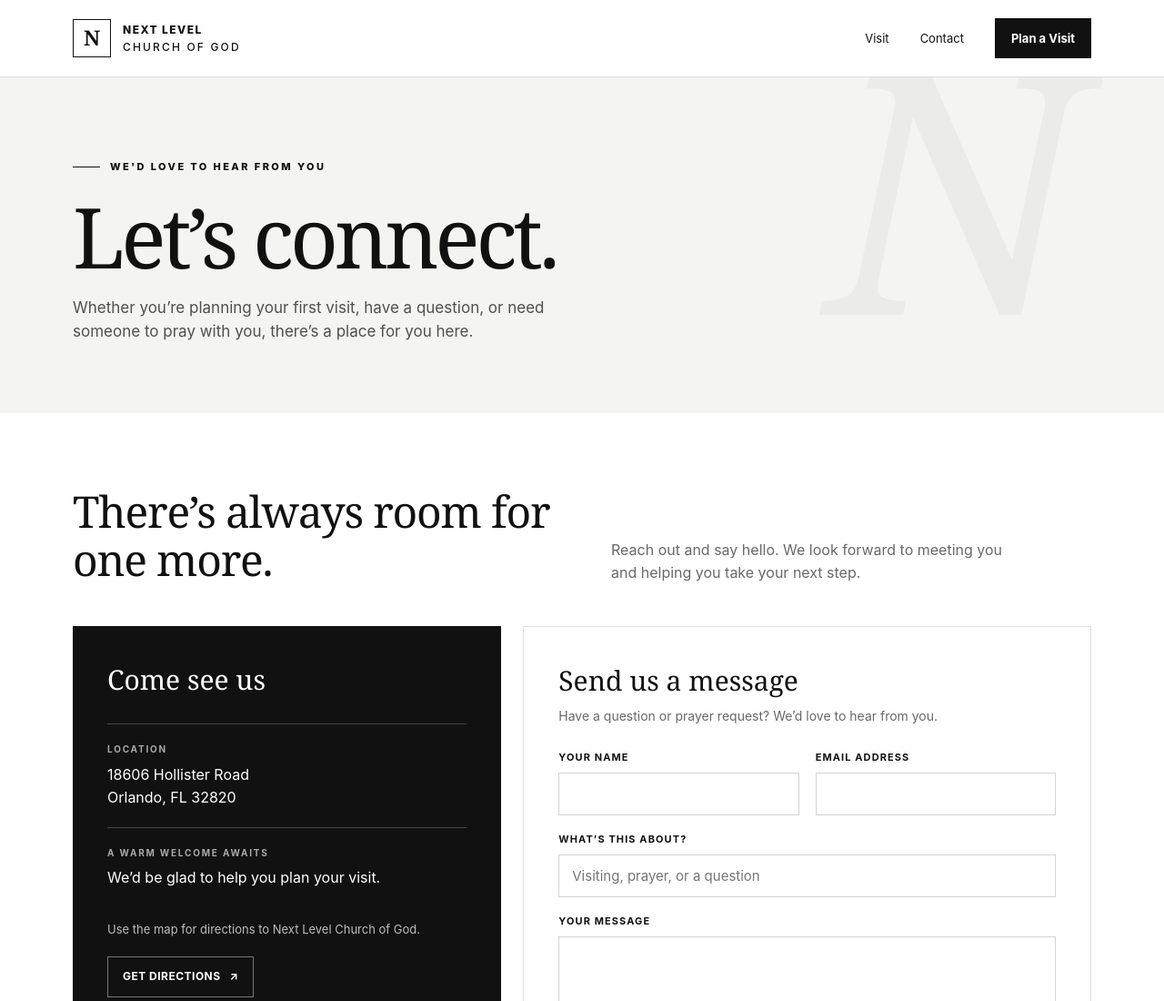
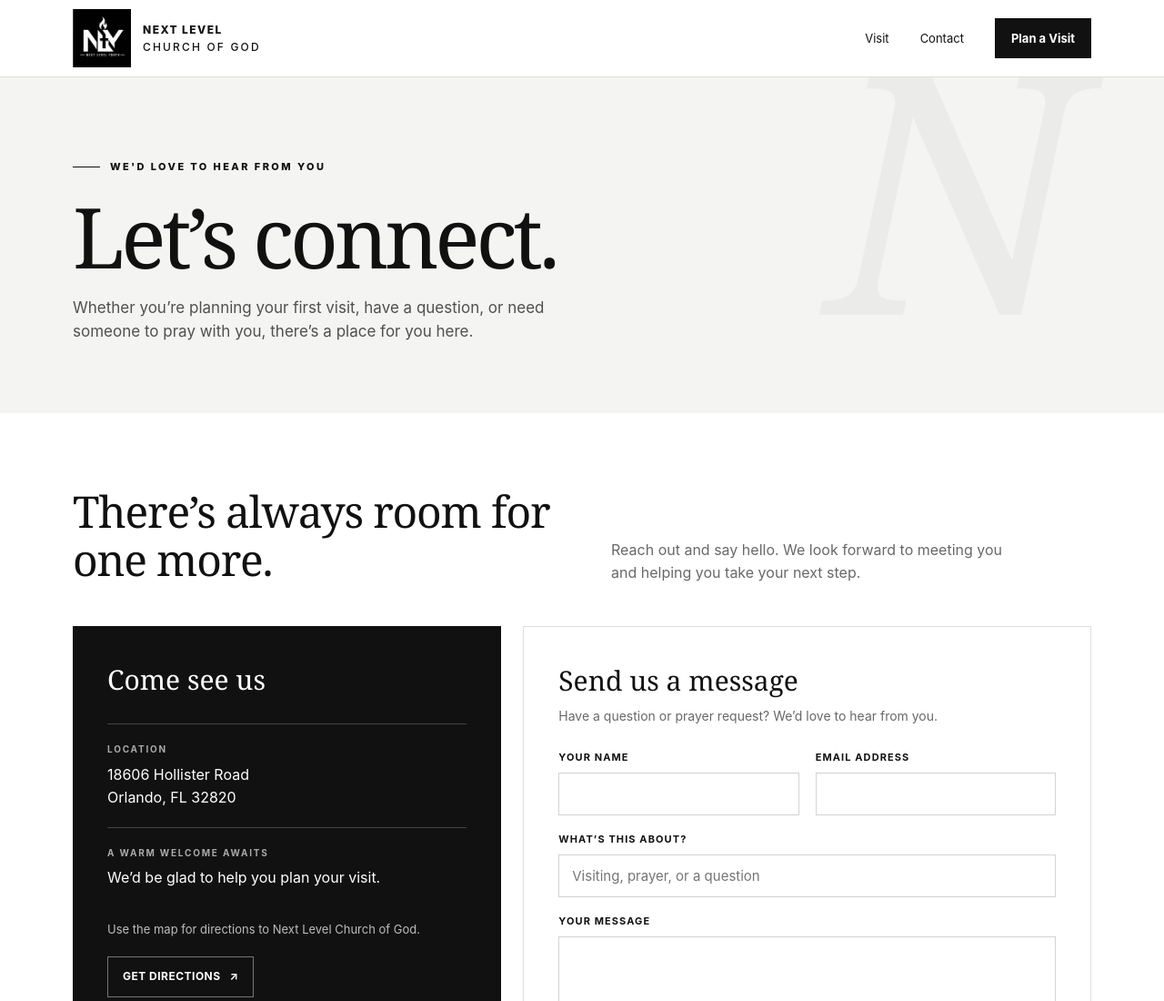
Before and after one commit to ceezdlr/Church-website, a plain HTML site: page index.html in a window 1280 px wide. Shown: the top 1100 px of the page at 91% size. Drawn offline with Linux system fonts and the light colour scheme.

Commit message:
Add church logo to contact page

```diff
--- a/index.html
+++ b/index.html
@@ -11,7 +11,7 @@
     *{box-sizing:border-box}html{scroll-behavior:smooth}body{margin:0;background:var(--paper);color:var(--ink);font-family:var(--sans);line-height:1.55}
     a{color:inherit}.wrap{width:min(1120px,calc(100% - 48px));margin:auto}
     .topbar{border-bottom:1px solid var(--line)}.nav{height:84px;display:flex;align-items:center;justify-content:space-between}
-    .brand{display:flex;align-items:center;gap:13px;text-decoration:none}.mark{width:42px;height:42px;border:1px solid #111;display:grid;place-items:center;font-family:var(--serif);font-size:23px;font-weight:bold}
+    .brand{display:flex;align-items:center;gap:13px;text-decoration:none}.brand-logo{width:64px;height:64px;object-fit:contain;display:block;flex:none;background:#000}
     .brand-name{font-size:12px;line-height:1.15;font-weight:800;letter-spacing:.12em;text-transform:uppercase}.brand-name span{display:block;margin-top:5px;font-weight:500;letter-spacing:.18em}
     .nav-links{display:flex;align-items:center;gap:34px;font-size:13px}.nav-links a{text-decoration:none}.nav-links a:hover{text-decoration:underline;text-underline-offset:5px}.nav-cta{background:#111;color:#fff;padding:12px 18px;font-weight:700}
     .hero{padding:90px 0 76px;background:var(--soft);position:relative;overflow:hidden}.hero:after{content:"N";position:absolute;font:italic 370px/1 var(--serif);right:7%;top:-68px;color:rgba(0,0,0,.035);pointer-events:none}
@@ -23,14 +23,14 @@
     .welcome{background:var(--soft);padding:34px 38px;margin-top:24px;display:flex;align-items:center;justify-content:space-between;gap:24px}.welcome h3{font:normal 27px var(--serif);margin:0}.welcome p{margin:6px 0 0;color:var(--muted);font-size:14px}.welcome .eyebrow{margin-bottom:6px;color:#555}.arrow{font-size:24px;text-decoration:none}
     footer{background:#111;color:white;padding:27px 0}.footer-inner{display:flex;justify-content:space-between;align-items:center;gap:20px;font-size:11px;color:#c8c8c8}.footer-brand{color:white;font-size:11px;letter-spacing:.13em;text-transform:uppercase;font-weight:800}.footer-inner a{color:#fff}
     @media(max-width:760px){.wrap{width:min(100% - 36px,600px)}.nav{height:72px}.nav-links{gap:16px}.nav-links>a:not(.nav-cta){display:none}.hero{padding:72px 0 64px}.hero:after{right:-7%;font-size:260px}.hero p{font-size:16px}.intro{grid-template-columns:1fr;gap:16px;margin-bottom:32px}main{padding:60px 0 68px}.contact-grid{grid-template-columns:1fr}.details,.form-card{padding:28px}.welcome{padding:26px;align-items:flex-start}.footer-inner{flex-direction:column;align-items:flex-start}}
-    @media(max-width:440px){.brand-name{font-size:10px}.mark{width:38px;height:38px}.nav-cta{padding:11px 13px;font-size:12px}.form-grid{grid-template-columns:1fr}.field.full{grid-column:auto}.hero h1{font-size:55px}}
+    @media(max-width:440px){.brand-name{font-size:10px}.brand-logo{width:56px;height:56px}.nav-cta{padding:11px 13px;font-size:12px}.form-grid{grid-template-columns:1fr}.field.full{grid-column:auto}.hero h1{font-size:55px}}
   </style>
 </head>
 <body>
   <header class="topbar">
     <div class="wrap nav">
       <a class="brand" href="#" aria-label="Next Level Church of God home">
-        <span class="mark" aria-hidden="true">N</span>
+        <img class="brand-logo" src="next-level-logo.jpg" alt="Next Level Church flame and cross logo">
         <span class="brand-name">Next Level<span>Church of God</span></span>
       </a>
       <nav class="nav-links" aria-label="Main navigation">
```
Also changed, not shown: next-level-logo.jpg (added).
